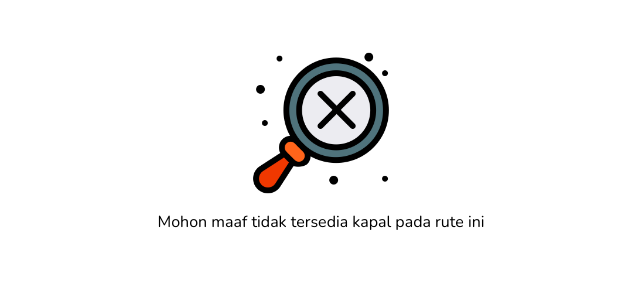
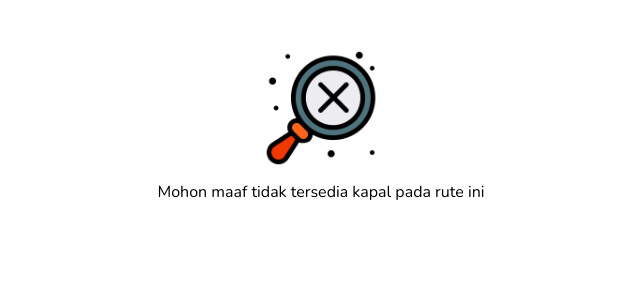
Before and after one commit to adylanrff/brookline, a Next.js app: page /components/CardList in a window 1280 px wide. Shown: the top 300 px of the page, without its empty margins (319-959 px from the left). Built offline with nearby package versions, Linux system fonts and the light colour scheme; a web font is replaced by a local one; what tailgrids would draw is missing.

Commit message:
Adjust error page

```diff
--- a/pages/components/CardList.tsx
+++ b/pages/components/CardList.tsx
@@ -10,8 +10,8 @@ function CardList({ departureCity, arrivalCity }) {
         if (data.length === 0) {
             return (
                 <div className='my-12 w-full h-full flex flex-col gap-3 items-center justify-center'>
-                    <img className='w-[150px]' src='/no-result.png' />
-                    <p className='font-body'>Mohon maaf tidak tersedia kapal pada rute ini</p>
+                    <img className='w-[100px] lg:w-[120px]' src='/no-result.png' />
+                    <p className='font-body text-center'>Mohon maaf tidak tersedia kapal pada rute ini</p>
                 </div>
             )
         } else {
```
